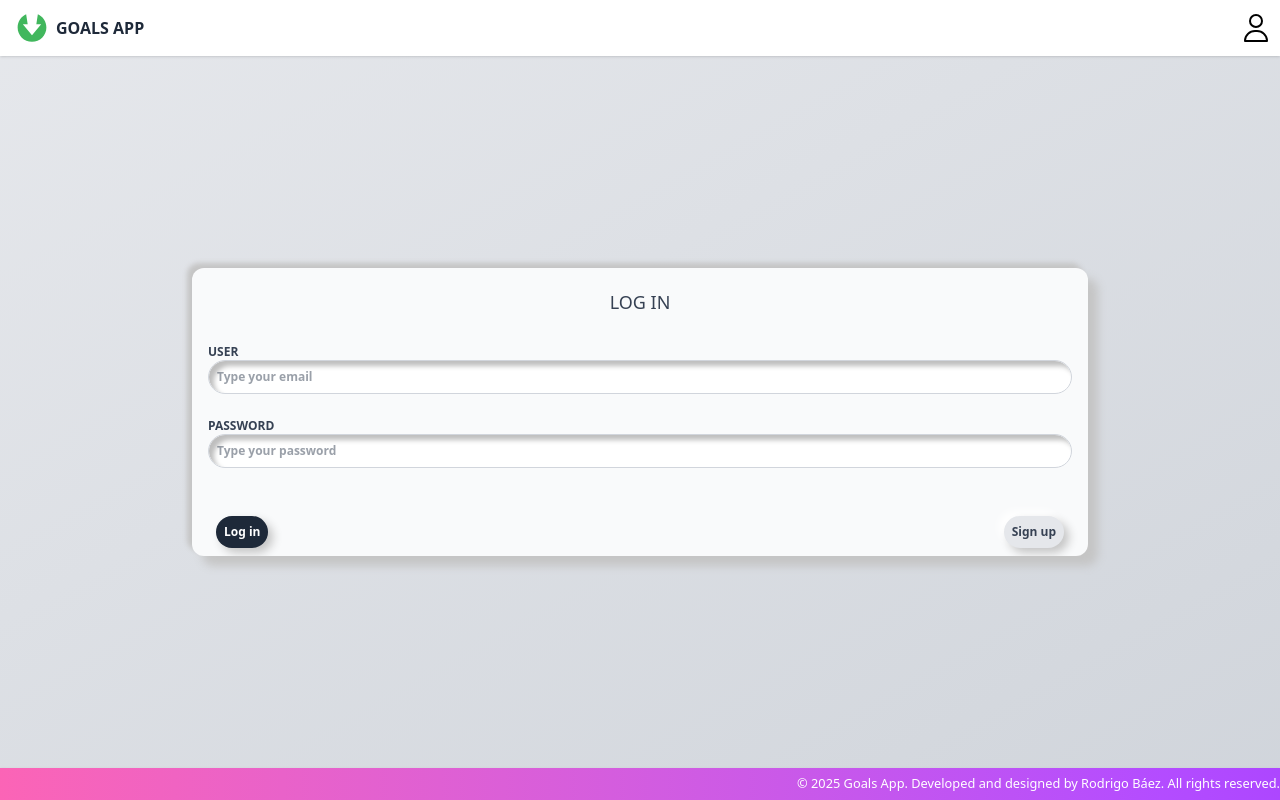
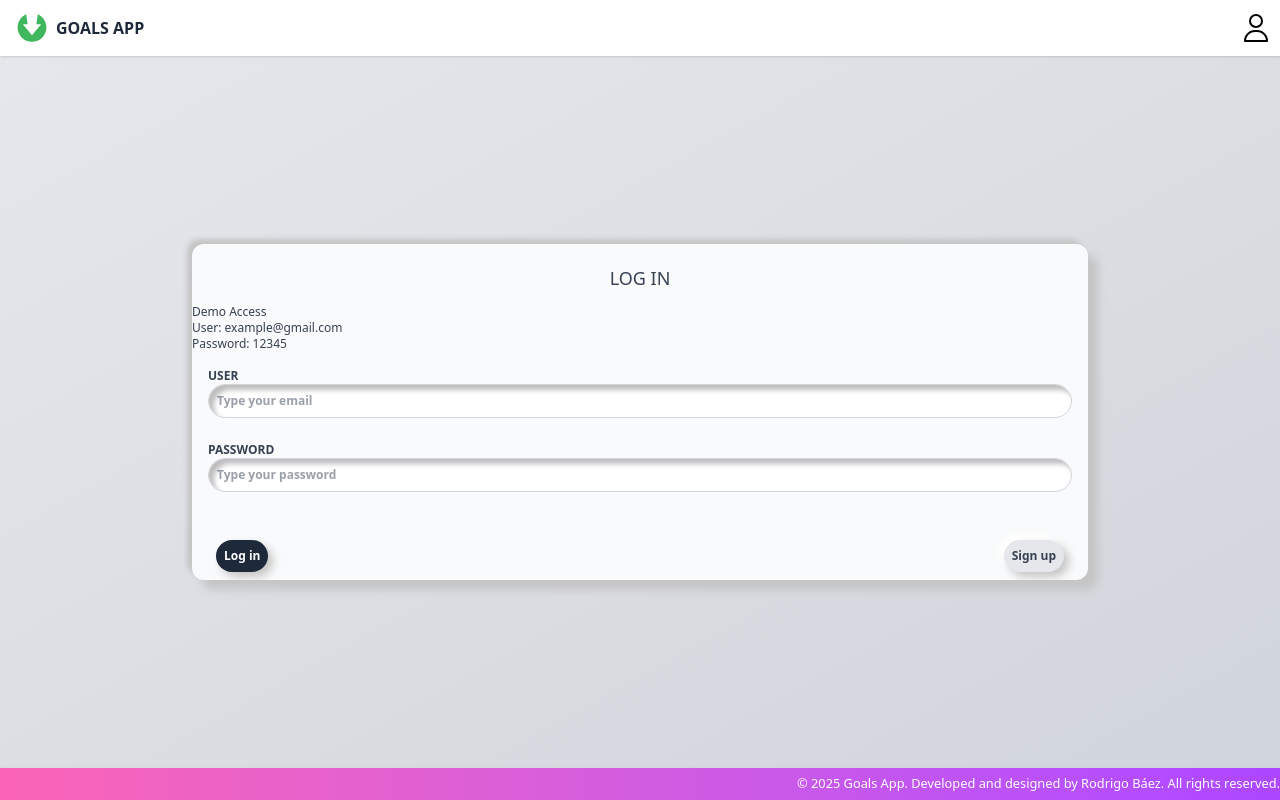
Before and after one commit to RodrigoBaezG/Goals-app, a React (Vite) app: page /access in a window 1280 px wide. Built offline with nearby package versions, Linux system fonts and the light colour scheme; no server answers.

Commit message:
demo access

```diff
--- a/src/components/shared/Credentials.tsx
+++ b/src/components/shared/Credentials.tsx
@@ -42,6 +42,12 @@ function Credentials({ send, title, button, button2, conditionTitle, condition,
     return (
         <div className={'card ' + styles.auth + ' mx-auto max-w-4xl'}>
             <h1 className={styles.head + " text-center"}>{title}</h1>
+
+            <div>
+                <h4>Demo Access</h4>
+                <p>User: example@gmail.com</p>
+                <p>Password: 12345</p>
+            </div>
             <form className="p-4">
                 <label className="label">User
                     <input
```
